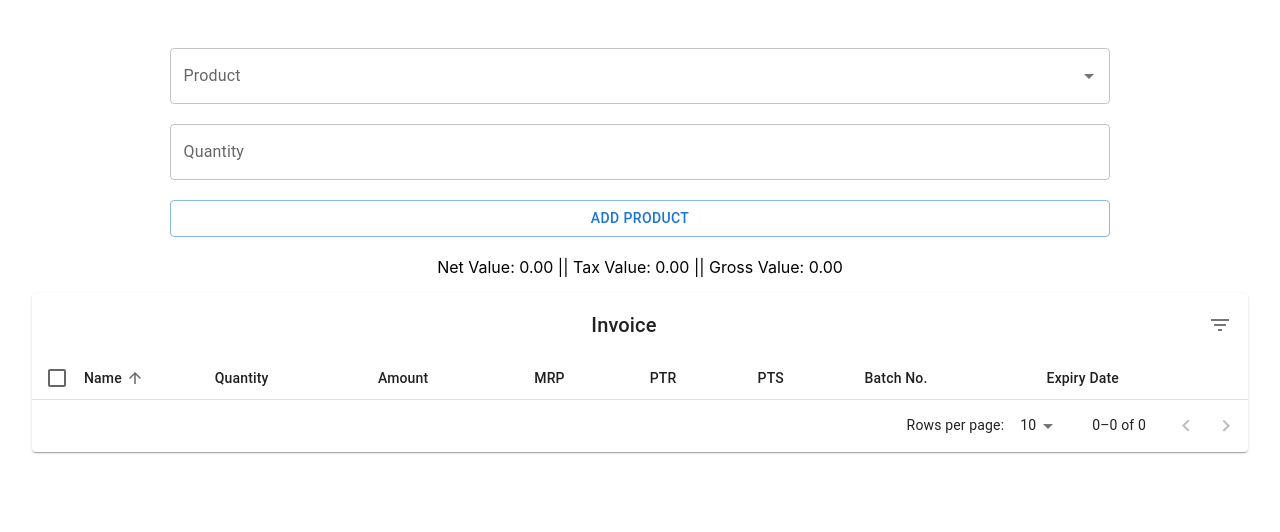
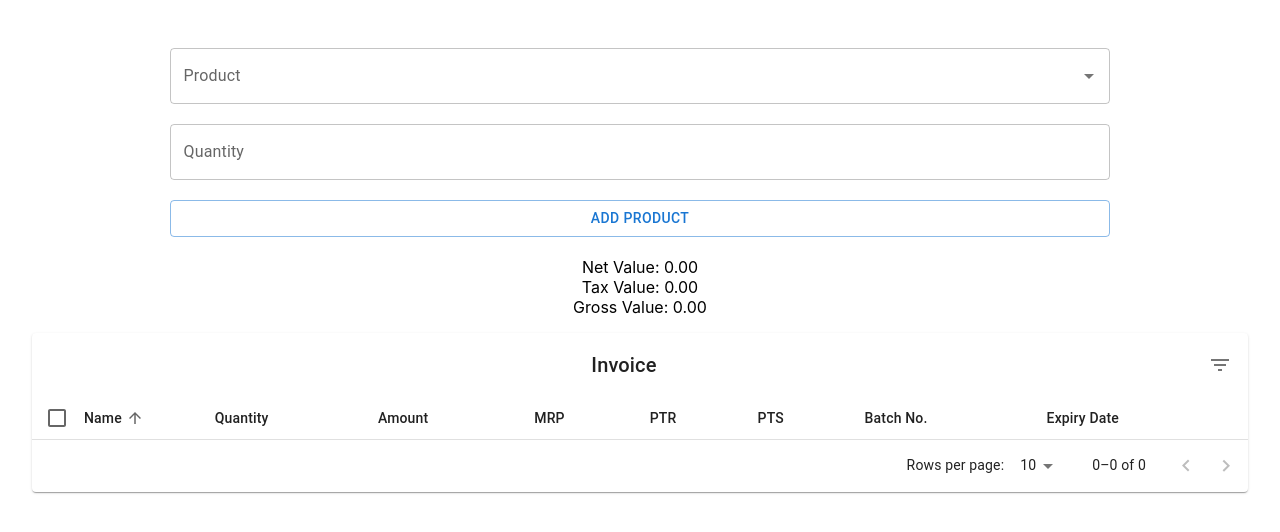
Before and after one commit to Aditya000786/adroit-app, a React (Create React App) app: page /order in a window 1280 px wide. Shown: the top 532 px of the page. Built offline with nearby package versions, Linux system fonts and the light colour scheme; the HTML template or start-up script is replaced by a standard one.

Commit message:
Net Value Fixes

```diff
--- a/src/components/order/ProductOrder.tsx
+++ b/src/components/order/ProductOrder.tsx
@@ -89,8 +89,8 @@ function ProductOrder(props: any) {
         </Button>
         <br />
         <Box sx={{ width: "100%" }}>
-          Net Value: {amountValues.nv} || Tax Value: {amountValues.tax} || Gross
-          Value: {amountValues.gv}
+          Net Value: {amountValues.nv} <br /> Tax Value: {amountValues.tax}{" "}
+          <br /> Gross Value: {amountValues.gv}
         </Box>
       </Grid>
     </Box>
```
